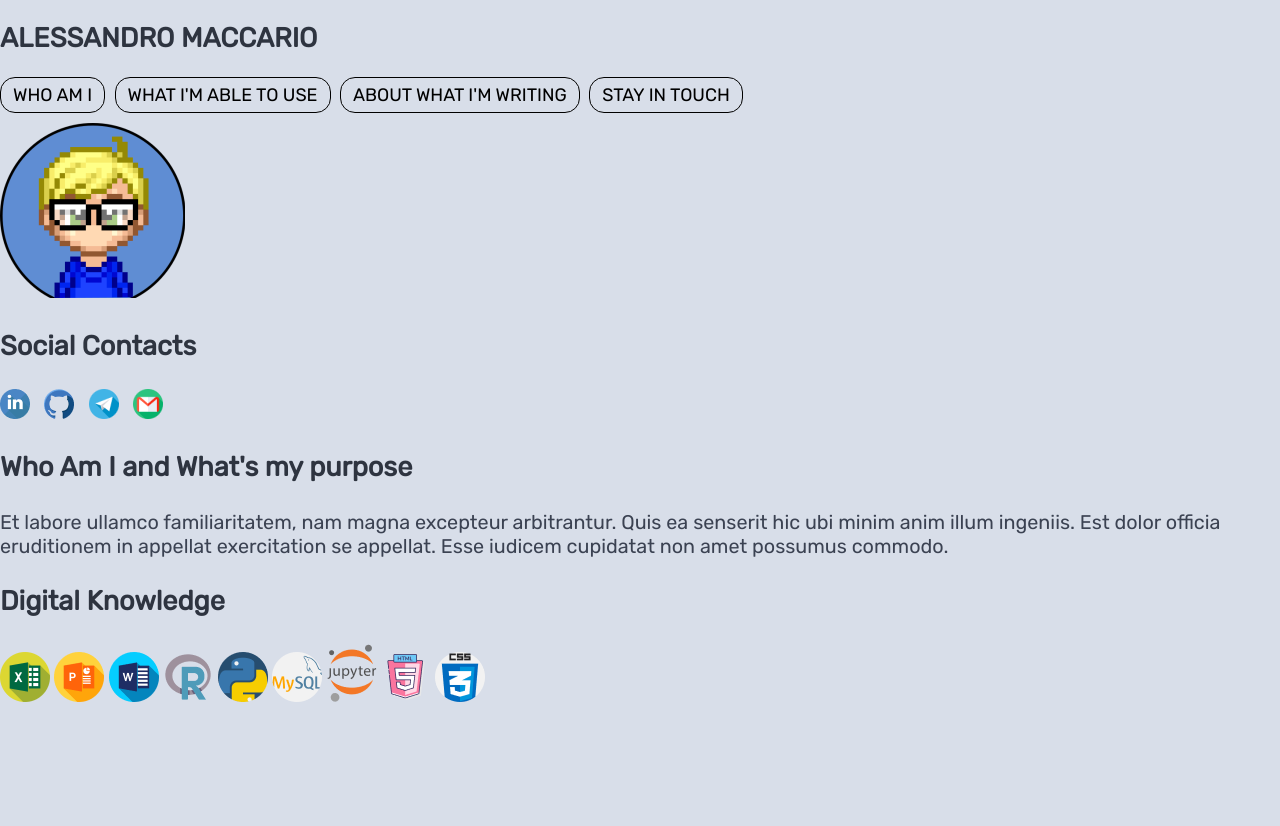
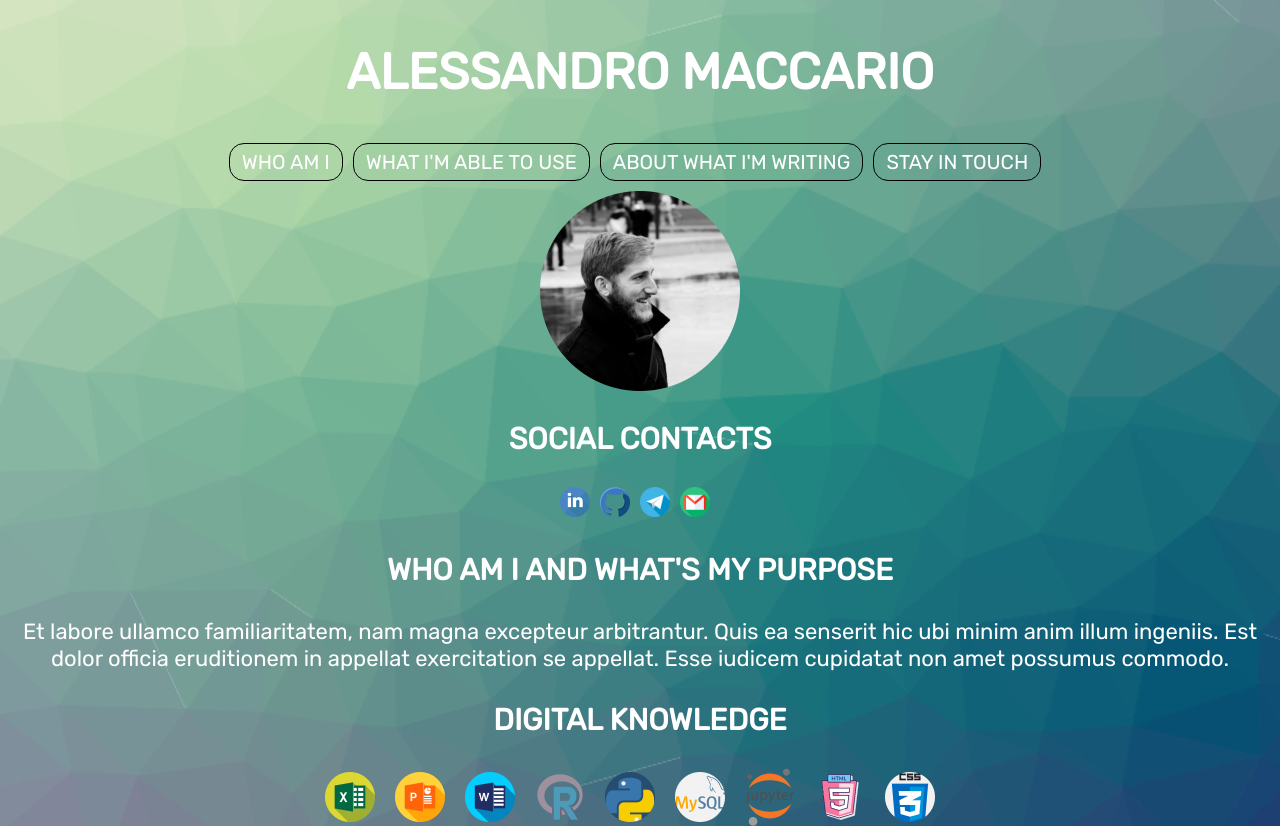
Before and after one commit to alessandro-maccario/alessandro-maccario.github.io_OLD, a plain HTML site: page index.html in a window 1280 px wide. Before the commit the page ends 800 px from the top, so only its background shows below. Drawn offline with Linux system fonts and the light colour scheme; files whose address does not match are found by name.

Commit message:
Update images and index css

```diff
--- a/CSS/index.css
+++ b/CSS/index.css
@@ -28,16 +28,19 @@ li{
 body {
   /* Ricorda: di default il font size del
   body è 16px */
-  background: var(--secondary);
+  /* background: var(--secondary); */
   overflow-x: hidden;
   font-family: 'Rubik Regular';
+  background-image: url("../Images/Background/trianglify.png");
+  background-repeat: repeat;
+  background-size: cover;
 }
 
 .button {
   background: none;
   border: 1px solid var(--third);
   border-radius: 15px 15px;
-  color: var(--third);
+  color: white;
   padding: 6px 12px;
   text-transform: uppercase;
   display: inline-block;
@@ -57,10 +60,16 @@ body {
 
 h1, h2, h3, h4 {
   color: #2E3440;
+  text-align: center;
+  text-transform: uppercase;
 }
 
 p,a,li {
   color: rgb(59, 66, 82);
+}
+
+p {
+  color: white;
 }
 
 h1, h3 {
@@ -71,11 +80,57 @@ h1, h3 {
   sufficiente andare a modificare con em rispetto che singolarmente
   definire un tot di pixel differenti. */
   font-size: 1.5em;
+  color: white;
+}
+
+h1 {
+  font-size: 2em;
 }
 
 .leading {
   font-size: 1.1em;
 }
+
+
+.contacts {
+  display: flex;
+}
+
+.contacts a {
+  padding-right: 10px;
+}
+
+/* Main flex container*/
+.wrapper {
+  display: flex;
+  flex-direction: column;
+}
+
+.nav_item {
+  flex-direction: column;
+  flex-wrap: wrap;
+}
+
+.nav_item a {
+  margin-bottom: 10px;
+}
+
+.flex_item {
+  display: flex;
+  justify-content: center;
+  text-align: center;
+  align-items: center;
+}
+
+.skills {
+  display: flex;
+  flex-wrap: wrap;
+}
+
+.skills img {
+  padding-right: 20px;
+}
+
 
 
 /* Mobile Styles */
@@ -96,6 +151,14 @@ h1, h3 {
     font-size: 18px;
   }
 
+  .nav_item {
+    flex-direction: row;
+  }
+
+  .nav_item a {
+    margin-right: 10px;
+  }
+
 }
 
 /* Desktop Styles*/
@@ -106,24 +169,20 @@ h1, h3 {
       dello schermo. Vai a definire un DEFAULT font size che
       verrà moltiplicato col font size della versione Mobile
       per esempio, ottenendo 1.5*20px ad esempio. */
-      font-size: 20px:
+      font-size: 20px;
+    }
+
+    .nav_item {
+      flex-direction: row;
+    }
+
+    .nav_item a {
+      margin-right: 10px;
+    }
+
+    h1 {
+      font-size: 2.5em;
+      color: white;
     }
 
 }
-
-.site_nav {
-  display: inline;
-}
-
-.site_nav a {
-  margin-right: 5px;
-  margin-bottom: 10px;
-}
-
-.contacts {
-  display: inline;
-}
-
-.contacts a {
-  padding-right: 10px;
-}
--- a/index.html
+++ b/index.html
@@ -31,8 +31,9 @@
 
     <div class="wrapper">
 
-      <nav class="site_nav flex_item">
+      <nav class="site_nav">
         <h1>ALESSANDRO MACCARIO</h1>
+        <div class="nav_item flex_item">
           <!-- IDEA: link alla sezione in basso che contiene un testo su chi sei -->
           <a href="#whoAmI" class="button">WHO AM I</a>
           <!-- IDEA: sezione in basso con i linguaggi/tecnologie che sai usare:
@@ -43,17 +44,18 @@
           <!-- IDEA: link alla sezione social_contact in cui hai i contatti
         di linkedin, email, whatapp o telegram -->
           <a href="#social_contact" class="button">STAY IN TOUCH</a>
+        </div>
       </nav>
 
       <section>
-        <div id="just_me_photo">
-          <img src="Images/my_avatar_mod.png" alt="Alessandro Maccario">
+        <div id="just_me_photo" class="flex_item">
+          <img src="Images/Iam_circle_200x200.png" alt="Alessandro Maccario">
         </div>
       </section>
 
       <section id="#social_contact">
         <h3>Social Contacts</h3>
-        <div class="contacts">
+        <div class="contacts flex_item">
           <a href="#"><img src="Images/Logo_Flaticon/linkedin_30x30.png" alt="linkedin link"></a>
           <a href="#"><img src="Images/Logo_Flaticon/github_30x30.png" alt="github link"></a>
           <a href="#"><img src="Images/Logo_Flaticon/telegram_30x30.png" alt="telegram link"></a>
@@ -63,7 +65,7 @@
 
       <section id="#whoAmI">
         <h3>Who Am I and What's my purpose</h3>
-        <div class="leading">
+        <div class="leading flex_item">
           <p>Et labore ullamco familiaritatem, nam magna excepteur arbitrantur.
             Quis ea senserit hic ubi minim anim illum ingeniis.
             Est dolor officia eruditionem in appellat exercitation se appellat.
@@ -74,7 +76,7 @@
 
       <section id="#wAAtU">
         <h3>Digital Knowledge</h3>
-        <div class="skills">
+        <div class="skills flex_item">
           <img src="Images/Logo_Flaticon/excel.png" alt="excel">
           <img src="Images/Logo_Flaticon/powerpoint.png" alt="powerpoint">
           <img src="Images/Logo_Flaticon/word.png" alt="word">
```
Also changed, not shown: Images/Background/Pyhäsalmentie-872-Kiuruvesi-Finland-Kiuruvesi_1000.jpg (renamed from Images/Pyhäsalmentie-872-Kiuruvesi-Finland-Kiuruvesi_1000.jpg), Images/Background/background.jpg (renamed from Images/background.jpg), Images/Background/cool-background.svg (added), Images/Background/trianglify.png (added), siti_interessanti.txt (added), 6 other files. Lines whose indentation alone changed are shown as unchanged.
